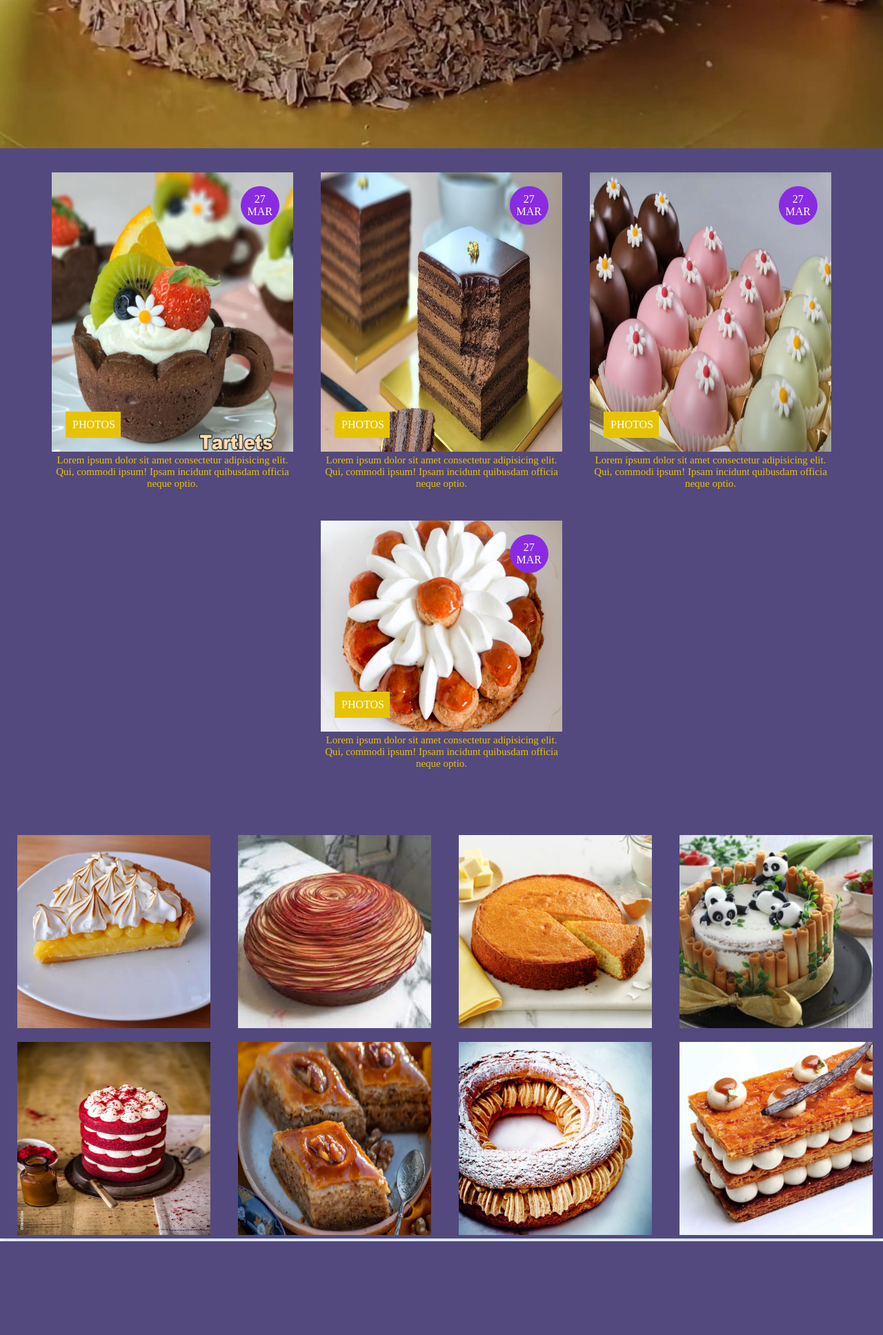
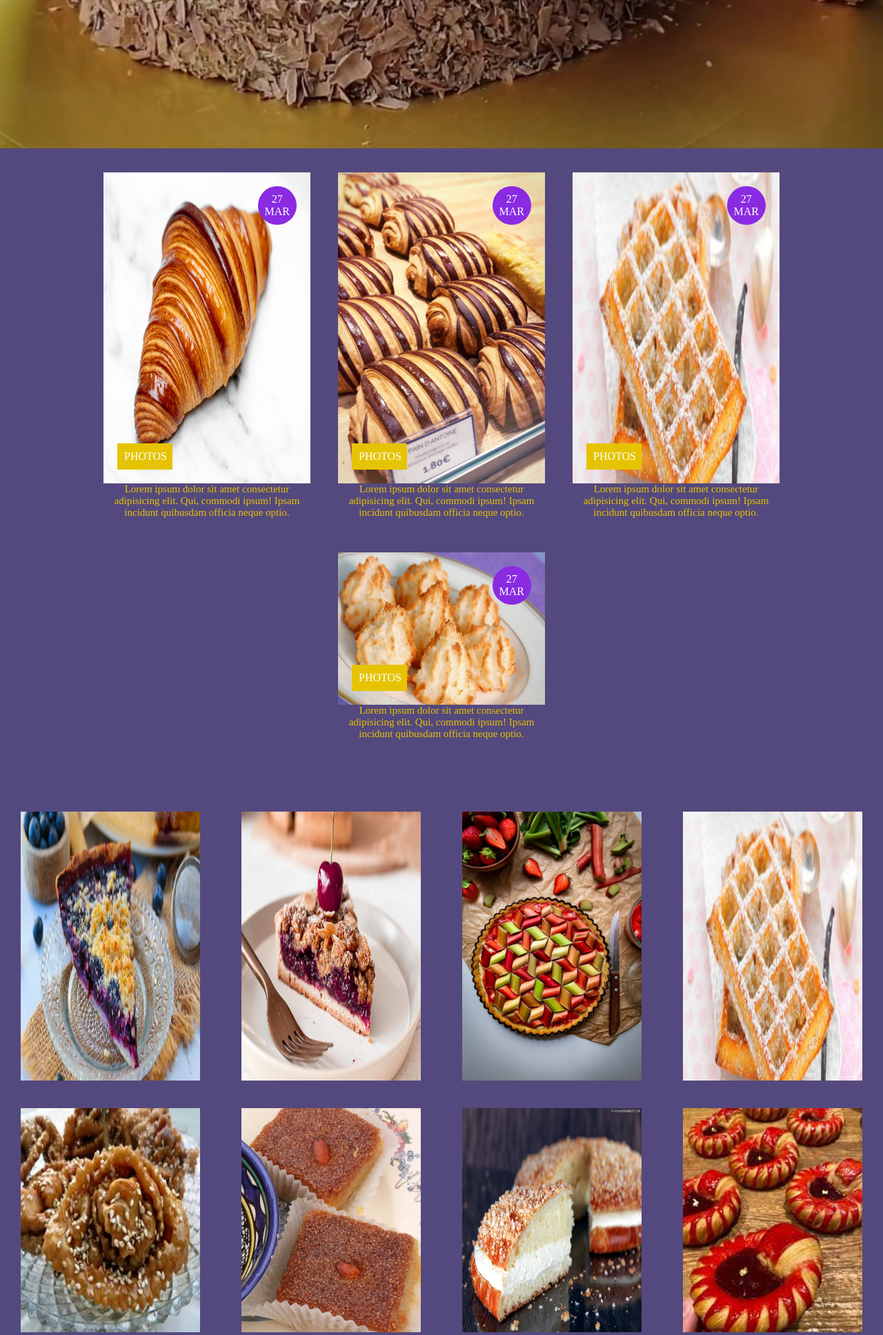
Before and after one commit to HengMichel/evaluation_tp, a PHP site: page /media_query.html in a window 1280 px wide. Shown: the part 714-2650 px from the top of the page at 69% size. Before the commit the page ends 2514 px from the top, so only its background shows below. Run offline with PHP 8.4, Linux system fonts and the light colour scheme.

Commit message:
mediQueryUpdate

```diff
--- a/media_query/css/style.css
+++ b/media_query/css/style.css
@@ -211,7 +211,7 @@ img {
   /* pour centrer la page dans le navigateurs*/
   margin: auto;
   box-shadow: 0 0 10px rgba(52, 113, 245, 0.5);
-    background-color: #54497e;
+  background-color: #54497e;
 }
 
 /*************** END GLOBAL ***************/
@@ -237,7 +237,7 @@ img {
 
 /*************** SECTION 1 ***************/
 figure{
-  width: 350px;
+  width: 300px;
   position: relative;
   margin-bottom: 100px;
   /* margin: 0 20px 100px 20px; */
@@ -245,18 +245,12 @@ figure{
   margin-right: 20px;
   margin-left: 20px;
 }
-
-
 .figure{
   display: flex;
   flex-wrap: wrap;
   justify-content: center;
   margin-top: 35px;
   margin-bottom: 35px;
-}
-.figure img{
-  width: 100%;
-
 }
 .date {
   color: white;
@@ -279,8 +273,8 @@ figure{
   position: absolute;
   bottom: 20px;
   left: 20px;
-
-} .photo p {
+}
+.photo p {
   background-color: rgb(230, 195, 2);
   width: 80px;
   padding: 10px;
@@ -289,9 +283,19 @@ figcaption p {
   font-size: 15px;
   text-align: center;
   color: rgb(230, 195, 2);
-
 }
-
+.img4{
+  display: none;
+}
+.img6{
+  display: none;
+}
+.img8{
+  display: none;
+}
+.img10{
+  display: none;
+}
 
 /*************** END SECTION 1 ***************/
 
@@ -303,16 +307,32 @@ figcaption p {
 }
 .allCake > div {
   width: 300px;
-  height: 300px;
-  /* border: 2px #ffd001 solid; */
-  padding: 10px;
+  padding: 20px;
 }
-
-.allCake img {
-  height: 100%;
-  margin: 5px;
+.img12{
+  display: none;
 }
-
+.img14{
+  display: none;
+}
+.img16{
+  display: none;
+}
+.img18{
+  display: none;
+}
+.img20{
+  display: none;
+}
+.img22{
+  display: none;
+}
+.img24{
+  display: none;
+}
+.img26{
+  display: none;
+}
 
 /*************** END SECTION 2 ***************/
 
@@ -342,22 +362,79 @@ figcaption p {
   .img2{
     display: block;
   }
-  /* figure{
-    width: 350px;
-    position: relative;
-
+  .img3{
+    display: none;
+  }
+  .img4{
+    display: block;
+  }
+  .img5{
+    display: none;
+  }
+  .img6{
+    display: block;
+  }
+  .img7{
+    display: none;
+  }
+  .img8{
+    display: block;
+  }
+  .img9{
+    display: none;
+  }
+  .img10{
+    display: block;
+  }
+  .img11{
+    display: none;
+  }
+  .img12{
+    display: block;
+  }
+  .img13{
+    display: none;
+  }
+  .img14{
+    display: block;
+  }
+  .img15{
+    display: none;
+  }
+  .img16{
+    display: block;
+  }
+  .img17{
+    display: none;
+  }
+  .img18{
+    display: block;
+  }
+  .img19{
+    display: none;
+  }
+  .img20{
+    display: block;
+  }
+  .img21{
+    display: none;
+  }
+  .img22{
+    display: block;
+  }
+  .img23{
+    display: none;
+  }
+  .img24{
+    display: block;
+  }
+  .img25{
+    display: none;
+  }
+  .img26{
+    display: block;
   }
 
-  .figure{
-    display: flex;
-    flex-wrap: wrap;
-    justify-content: space-around;
-  }
-  .figure img{
-    width: 100%;
-    height: 100%;
-
-  } */
   .date {
     color: white;
     text-align: center;
@@ -392,13 +469,6 @@ figcaption p {
 
   }
 
-  .allCake > div {
-    width: 300px;
-    height: 300px;
-  }
-  .allCake img {
-  height: 100%;
-  }
 }
 
 @media (max-width: 960px) {
@@ -406,11 +476,8 @@ figcaption p {
   display: none;
  }
 
-
  figure{
-  display: flex;
   width: 200px;
-  height: 200px;
   position: relative;
 }
 
@@ -418,14 +485,8 @@ figcaption p {
   display: flex;
   flex-wrap: wrap;
   justify-content: space-around;
-  height: 100%;
 }
-.figure img{
-  width: 100%;
-  height: 100%;
-  padding: 10px;
 
-}
 .date {
   color: white;
   text-align: center;
@@ -468,12 +529,9 @@ figcaption p {
   margin: 5px;
   padding: 0;
   width: 200px;
-  height: 200px;
 
  }
- .allCake img{
-  height: 100%;
- }
+
 }
 
 @media(max-width: 760px){
@@ -483,18 +541,14 @@ figcaption p {
 
    figure{
     width: 100%;
-    height: 100%;
     position: relative;
   }
   .figure{
     justify-content: center;
-    height: 100%;
-  }
-  .figure img{
     width: 100%;
-    height: 100%;
 
   }
+
   .date {
     color: white;
     text-align: center;
@@ -519,7 +573,7 @@ figcaption p {
 
   } .photo p {
     background-color: rgb(230, 195, 2);
-    width: 90px;
+    width: 100%;
     padding: 10px;
   }
   figcaption p {
@@ -528,20 +582,14 @@ figcaption p {
     color: rgb(230, 195, 2);
   }
 
-
-
    .allCake{
     justify-content: center;
-    /* flex-wrap: wrap; */
    }
+
    .allCake>div{
     margin: 5px;
     width: 100%;
-    height: 100%;
+   }
 
-   }
-   .allCake img{
-    height: 100%;
-   }
 }
 /*************** END MEDIAQUERY ***************/
--- a/media_query/media_query.html
+++ b/media_query/media_query.html
@@ -22,7 +22,8 @@
           <div class="photo">
             <p>PHOTOS</p>
           </div>
-          <img src="img/cofeeCake.jpg" alt="" />
+          <img class="img3" src="img/cofeeCake.jpg" alt="" />
+          <img class="img4" src="img/croissant.png" alt="">
           <figcaption>
             <p>
               Lorem ipsum dolor sit amet consectetur adipisicing elit. Qui,
@@ -37,7 +38,8 @@
           <div class="photo">
             <p>PHOTOS</p>
           </div>
-          <img src="img/Chocolate_Cake.jpg" alt="" />
+          <img class="img5" src="img/Chocolate_Cake.jpg" alt="" />
+          <img class="img6" src="img/painOChoco.jpg" alt="">
           <figcaption>
             <p>
               Lorem ipsum dolor sit amet consectetur adipisicing elit. Qui,
@@ -52,7 +54,8 @@
           <div class="photo">
             <p>PHOTOS</p>
           </div>
-          <img src="img/Oreo-Chocolate-Balls.jpg" alt="" />
+          <img class="img7" src="img/Oreo-Chocolate-Balls.jpg" alt="" />
+          <img class="img8" src="img/gauffre-grand-mere.webp" alt="">
           <figcaption>
             <p>
               Lorem ipsum dolor sit amet consectetur adipisicing elit. Qui,
@@ -67,7 +70,8 @@
           <div class="photo">
             <p>PHOTOS</p>
           </div>
-          <img src="img/saintHonoré.jpg" alt="" />
+          <img class="img9" src="img/saintHonoré.jpg" alt="" />
+          <img class="img10" src="img/rocherCoco.jpg" alt="">
           <figcaption>
             <p>
               Lorem ipsum dolor sit amet consectetur adipisicing elit. Qui,
@@ -78,28 +82,36 @@
       </section>
       <section class="allCake">
         <div>
-          <img src="img/tarteCitron.jpeg" alt="" />
+          <img class="img11" src="img/tarteCitron.jpeg" alt="" />
+          <img class="img12" src="img/crumbleMyrtille.webp" alt="">
         </div>
         <div>
-          <img src="img/tartePomme.jfif" alt="" />
+          <img class="img13" src="img/tartePomme.jfif" alt="" />
+          <img class="img14" src="img/tarteCerises.jpg" alt="">
         </div>
         <div>
-          <img src="img/gateau-a-la-vanille-de-base.jpg" alt="" />
+          <img class="img15" src="img/gateau-a-la-vanille-de-base.jpg" alt="" />
+          <img class="img16" src="img/tarteRhubarbe.jpg" alt="">
         </div>
         <div>
-          <img src="img/gateau-anniversaire-panda.jpg" alt="" />
+          <img class="img17" src="img/gateau-anniversaire-panda.jpg" alt="" />
+          <img class="img18" src="img/gauffre-grand-mere.webp" alt="">
         </div>
         <div>
-          <img src="img/RECETTE-GATEAU-RED-VELVET-5.webp" alt="" />
+          <img class="img19" src="img/RECETTE-GATEAU-RED-VELVET-5.webp" alt="" />
+          <img class="img20" src="img/ratiba.jpg" alt="">
         </div>
         <div>
-          <img src="img/gateauAid.webp" alt="" />
+          <img class="img21" src="img/gateauAid.webp" alt="" />
+          <img class="img22" src="img/kalbElLouz.jpg" alt="">
         </div>
         <div>
-          <img src="img/Paris-brest.jpg" alt="" />
+          <img class="img23" src="img/Paris-brest.jpg" alt="" />
+          <img class="img24" src="img/tropezienne.jpg" alt="">
         </div>
         <div>
-          <img src="img/MilleFeuilles.jpg" alt="" />
+          <img class="img25" src="img/MilleFeuilles.jpg" alt="" />
+          <img class="img26" src="img/feuilleteFraise.jpg" alt="">
         </div>
       </section>
     </div>
```
Also changed, not shown: media_query/img/TartePommesErable.jpg (added), media_query/img/croissant.png (added), media_query/img/crumbleMyrtille.webp (added), media_query/img/feuilleteFraise.jpg (added), media_query/img/gauffre-grand-mere.webp (added), media_query/img/kalbElLouz.jpg (added), media_query/img/painOChoco.jpg (added), media_query/img/ratiba.jpg (added), media_query/img/rocherCoco.jpg (added), media_query/img/tarteAbricot.jpg (added), media_query/img/tarteBourdaloue.jpg (added), media_query/img/tarteCerises.jpg (added), media_query/img/tarteConfiture.jpg (added), media_query/img/tarteFraises.jpg (added), 3 more files.
